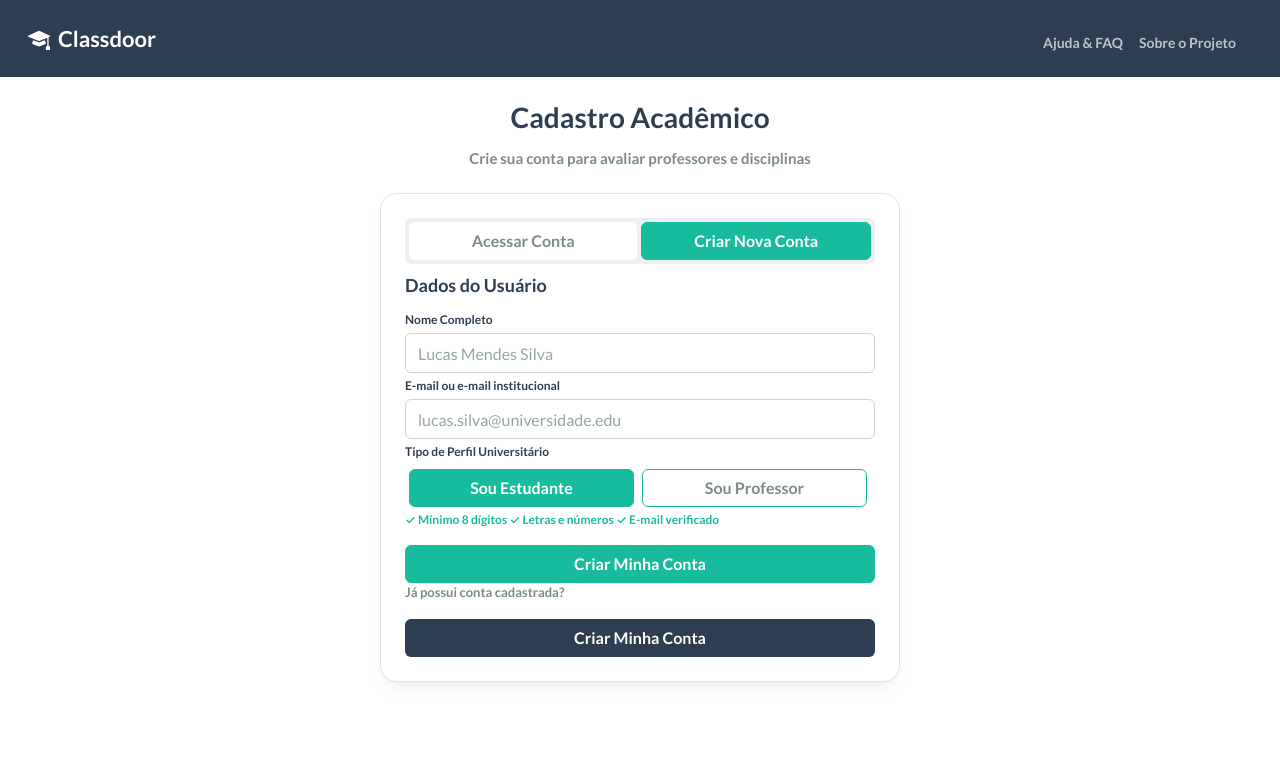
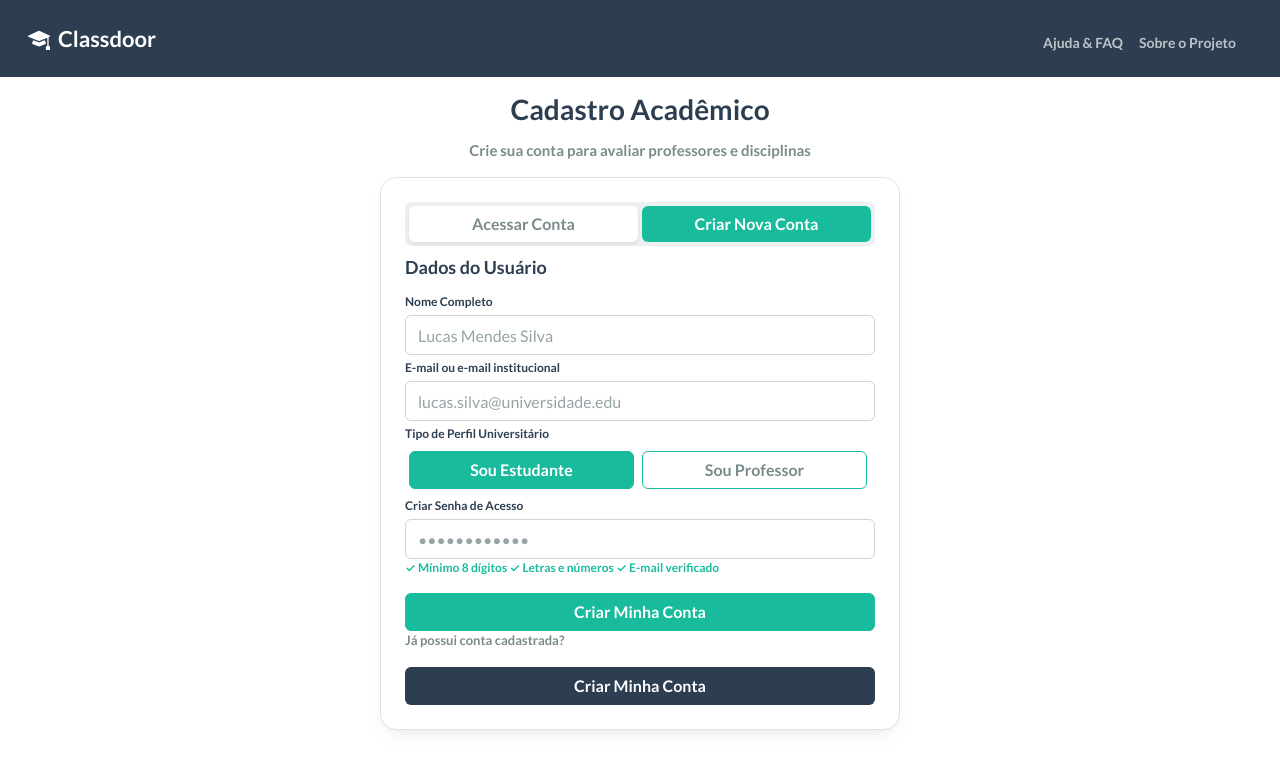
Before and after one commit to Gabriel-Aragao/classdoor-frontend, a React (Vite) app: page /register in a window 1280 px wide. Shown: the top 770 px of the page. Built offline with nearby package versions, Linux system fonts and the light colour scheme.

Commit message:
feat: Criação de input para senha e criação de Component AuthTabs

```diff
--- /dev/null
+++ b/src/components/layout/AuthTabs.jsx
@@ -0,0 +1,13 @@
+function AuthTabs({page}) {
+    return (
+    <div className="bg-light w-100 p-1 d-flex rounded" >
+        <button type="button" className={`fw-bold btn me-1 w-100 border-0 ${page === "register" ? "bg-white shadow-sm" : "btn-success"}`} style={{ color: page === "register" ? "#7B8A8B" : "#FFFFFF", backgroundColor: page === "register" ? "#FFFFFF" : "#2C3E50" }}>
+            Acessar Conta
+        </button>
+        <button type="button" className={`fw-bold w-100 border-0 ${page === "register" ? "btn btn-success" : "bg-white shadow-sm"}`}>
+            Criar Nova Conta
+        </button>
+    </div>
+    )
+}
+export default AuthTabs;
--- a/src/features/auth/RegisterPage.jsx
+++ b/src/features/auth/RegisterPage.jsx
@@ -1,27 +1,22 @@
 import Navbar from "../../components/layout/Navbar";
+import AuthTabs from "../../components/layout/AuthTabs";
 function RegisterPage() {
 	return (
 		<>
 			<Navbar />
 
-			<div className="container mt-4 ">
+			<div className="container mt-3 ">
 				<h1 className="fw-bold text-primary text-center" style={{ fontSize: '28px' }}>
 					Cadastro Acadêmico
 				</h1>
-				<p className="fw-bold mb-4 text-center" style={{ fontSize: '15px', color: '#7B8A8B' }}>
+				<p className="fw-bold mb-3 text-center" style={{ fontSize: '15px', color: '#7B8A8B' }}>
 					Crie sua conta para avaliar professores e disciplinas
 				</p>
 			</div>
-			<div className="card register-card p-4 mx-auto" style={{ maxWidth: "520px" }}>
+			<div className="card register-card p-4 mx-auto mt-1" style={{ maxWidth: "520px" }}>
 
-				<div className="bg-light w-100 p-1 d-flex rounded " >
-					<button type="button" className=" fw-bold btn btn-success me-1 bg-white w-100 border-0" style={{ color: "#7B8A8B" }}>
-						Acessar Conta
-					</button>
-					<button type="button" className="fw-bold btn btn-success w-100">
-						Criar Nova Conta
-					</button>
-				</div>
+				<AuthTabs page="register"/>
+
 				<p className="fw-bold my-2 d-flex" style={{ fontSize: '18px', color: '#2C3E50' }}>Dados do Usuário</p>
 				<form action="" className="d-flex flex-column align-items-start">
 					<p className="fw-semibold my-1 " style={{ fontSize: '12px', color: '#2C3E50' }}>Nome Completo</p>
@@ -48,7 +43,15 @@ function RegisterPage() {
 						<button type="button" className=" fw-bold btn btn-success me-1 bg-white w-100 border-1" style={{ color: "#7B8A8B" }}>
 							Sou Professor
 						</button>
+
 					</div>
+					<p className="fw-semibold my-1 " style={{ fontSize: '12px', color: '#2C3E50' }}>Criar Senha de Acesso</p>
+					<input type="text" className="form-control shadow-none" style={{
+						height: '40px',
+						borderRadius: '6px',
+						backgroundColor: '#ffffff',
+						border: '1px solid #ced4da'
+					}} placeholder="••••••••••••" />
 					<p className="fw-semibold" style={{ fontSize: '12px', color: '#18BC9C' }}>✓ Mínimo 8 dígitos   ✓ Letras e números   ✓ E-mail verificado</p>
 
 					<button type="button" className="fw-semibold btn btn-success w-100">
```
